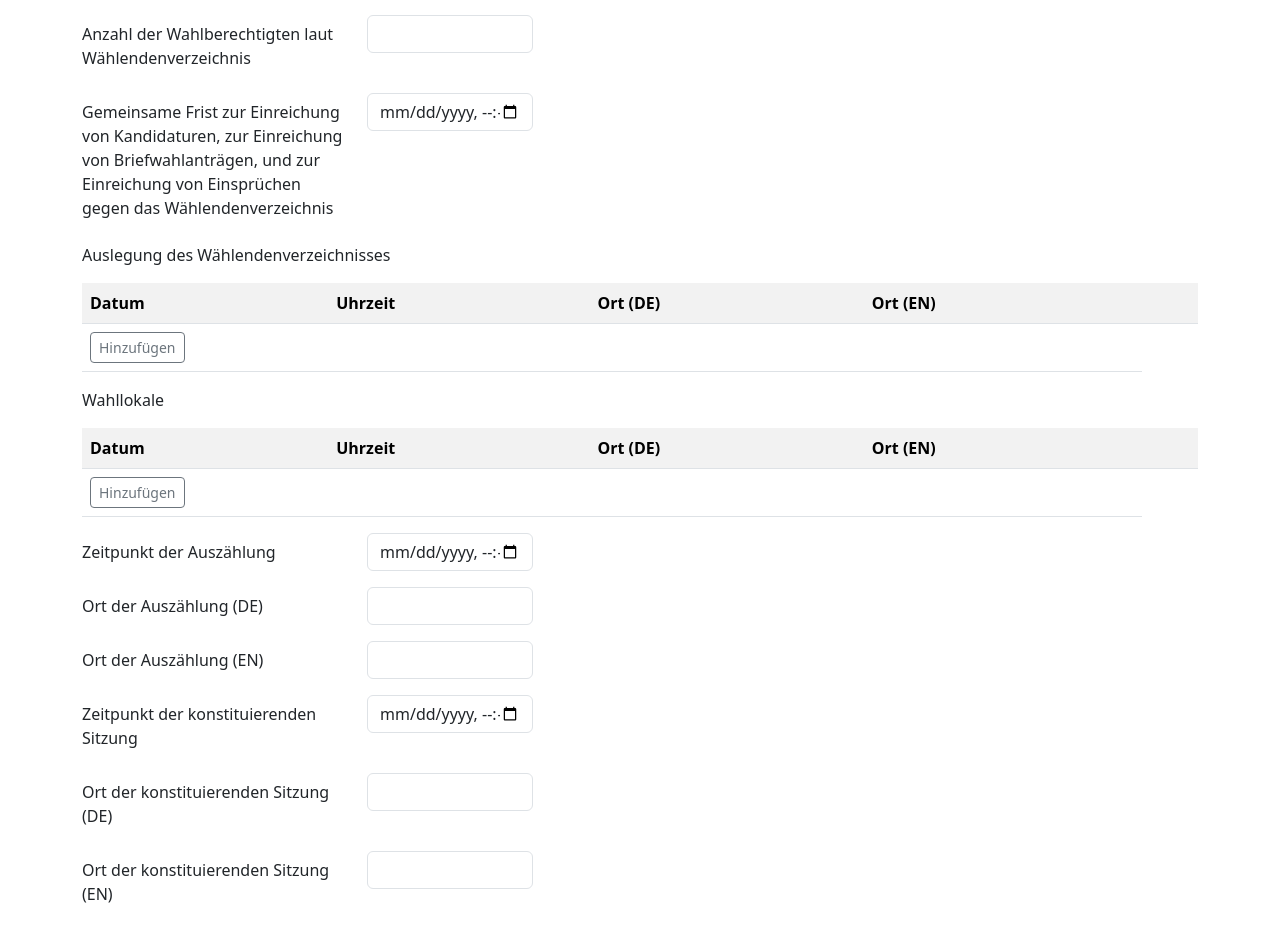
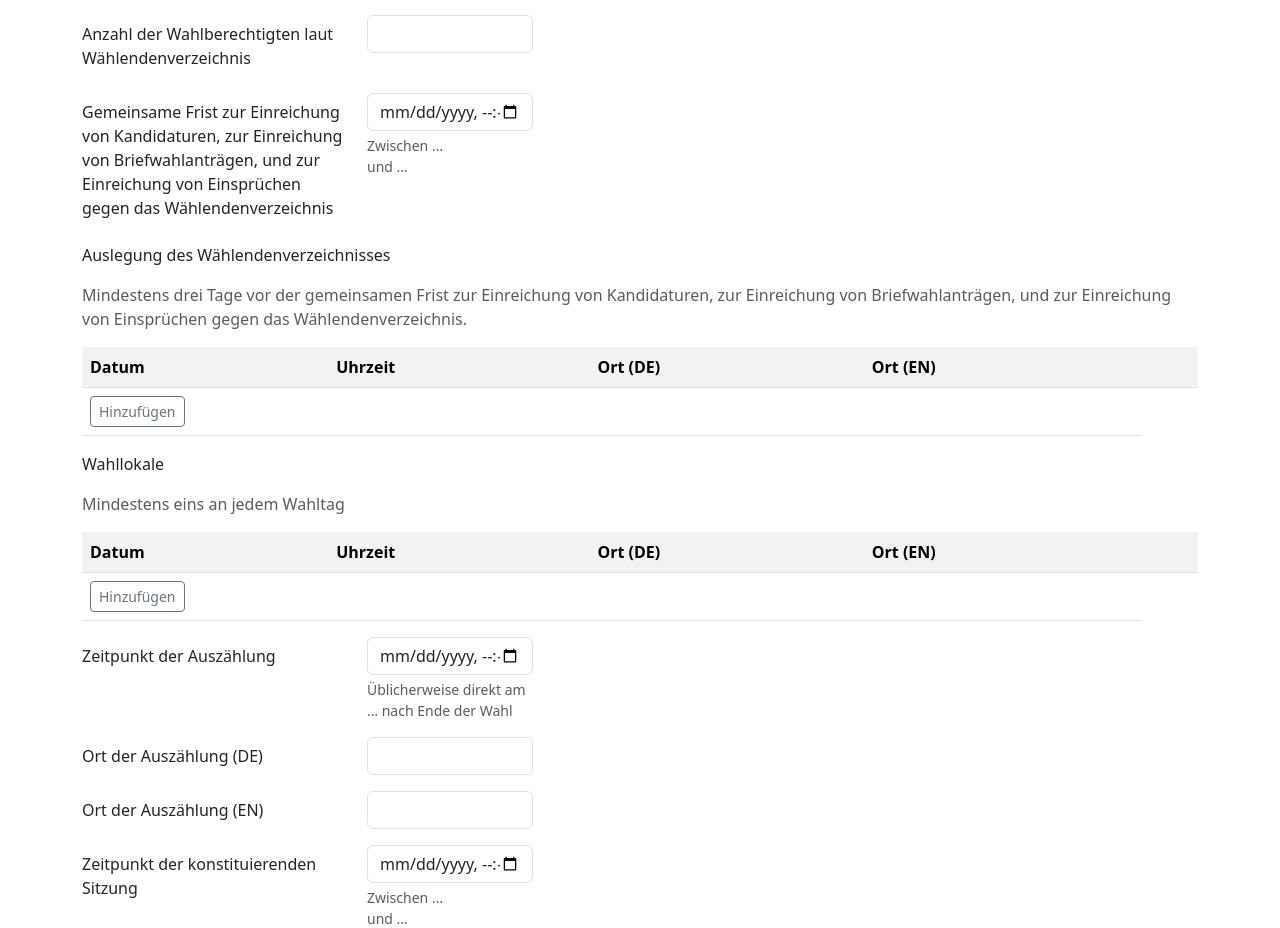
Before and after one commit to FK-Bonn/fswahl, a Nuxt app: page / in a window 1280 px wide. Shown: the part 321-1249 px from the top of the page. Built offline with nearby package versions, Linux system fonts and the light colour scheme.

Commit message:
Add date hints to configuration page

```diff
--- a/components/options/ConstituentAssemblyOptions.vue
+++ b/components/options/ConstituentAssemblyOptions.vue
@@ -1,6 +1,7 @@
 <script setup lang="ts">
 
 const electionProperties = useElectionProperties();
+const calculatedElectionProperties = computed(() => new PropertyCalculator(electionProperties.value))
 </script>
 
 <template>
@@ -10,6 +11,12 @@ const electionProperties = useElectionProperties();
     <div class="col-lg-2">
       <input type="datetime-local" class="form-control" id="constituent-assembly-datetime"
              v-model="electionProperties.constituentAssemblyDateTime">
+      <div id="main-deadline-help" class="form-text">
+        Zwischen
+        <span id="konstfsvs">{{ calculatedElectionProperties.initialMeetingEarliest || '…' }}</span><br>
+        und
+        <span id="konstfsve">{{ calculatedElectionProperties.initialMeetingLatest || '…' }}</span>
+      </div>
     </div>
   </div>
 
--- a/components/options/CountingOptions.vue
+++ b/components/options/CountingOptions.vue
@@ -1,6 +1,7 @@
 <script setup lang="ts">
 
 const electionProperties = useElectionProperties();
+const calculatedElectionProperties = computed(() => new PropertyCalculator(electionProperties.value))
 </script>
 
 <template>
@@ -9,6 +10,9 @@ const electionProperties = useElectionProperties();
     <div class="col-lg-2">
       <input type="datetime-local" class="form-control" id="counting-datetime"
              v-model="electionProperties.countingDateTime">
+      <div id="main-deadline-help" class="form-text">
+        Üblicherweise direkt am {{calculatedElectionProperties.lastElectionDay || '…'}} nach Ende der Wahl
+      </div>
     </div>
   </div>
 
--- a/pages/index.vue
+++ b/pages/index.vue
@@ -39,10 +39,10 @@ const addPollingPlace = () => {
   <div class="row mb-3">
     <label for="fs-name" class="col-lg-3 col-form-label">Name der Fachschaft</label>
     <div class="col-lg-9">
-    <div class="input-group">
-      <span class="input-group-text" id="fs-addon">Fachschaft</span>
-      <input type="text" class="form-control" id="fs-name" v-model="electionProperties.fsName">
-    </div>
+      <div class="input-group">
+        <span class="input-group-text" id="fs-addon">Fachschaft</span>
+        <input type="text" class="form-control" id="fs-name" v-model="electionProperties.fsName">
+      </div>
     </div>
   </div>
   <div class="row mb-3">
@@ -135,6 +135,12 @@ const addPollingPlace = () => {
       zur Einreichung von Einsprüchen gegen das Wählendenverzeichnis</label>
     <div class="col-lg-2">
       <input type="datetime-local" class="form-control" id="main-deadline" v-model="electionProperties.mainDeadline">
+      <div id="main-deadline-help" class="form-text">
+        Zwischen
+        <span id="wvs">{{ calculatedElectionProperties.mainDeadlineEarliest || '…' }}</span><br>
+        und
+        <span id="wve">{{ calculatedElectionProperties.mainDeadlineLatest || '…' }}</span>
+      </div>
     </div>
     <div class="col-lg-2 text-success">
       {{ calculatedElectionProperties.mainDeadlineWeekday }}
@@ -142,6 +148,12 @@ const addPollingPlace = () => {
   </div>
 
   <p>Auslegung des Wählendenverzeichnisses</p>
+
+  <p class="text-muted">
+    Mindestens drei Tage vor der gemeinsamen Frist zur Einreichung von Kandidaturen,
+    zur Einreichung von Briefwahlanträgen, und
+    zur Einreichung von Einsprüchen gegen das Wählendenverzeichnis.
+  </p>
 
   <table id="wvz_table" class="table table-striped table-hover">
     <tbody>
@@ -166,6 +178,11 @@ const addPollingPlace = () => {
   </table>
 
   <p>Wahllokale</p>
+
+  <p class="text-muted">
+    Mindestens eins an jedem Wahltag
+  </p>
+
 
   <table id="pollingplaces_table" class="table table-striped table-hover">
     <tbody>
@@ -196,7 +213,6 @@ const addPollingPlace = () => {
   <ElectionSupervisorOptions/>
 
 
-
 </template>
 
 <style scoped>
--- a/utils/deadlines.ts
+++ b/utils/deadlines.ts
@@ -17,7 +17,13 @@ export class PropertyCalculator {
     }
 
     private afterElection(numberOfDays: number): string {
-        if (this.properties.dateEnd) {
+        if (this.properties.plenum) {
+            if (this.properties.dateStart) {
+                const date = new Date(this.properties.dateStart);
+                date.setDate(date.getDate() + numberOfDays)
+                return this.date(date);
+            }
+        } else if (this.properties.dateEnd) {
             const date = new Date(this.properties.dateEnd);
             date.setDate(date.getDate() + numberOfDays)
             return this.date(date);
```
